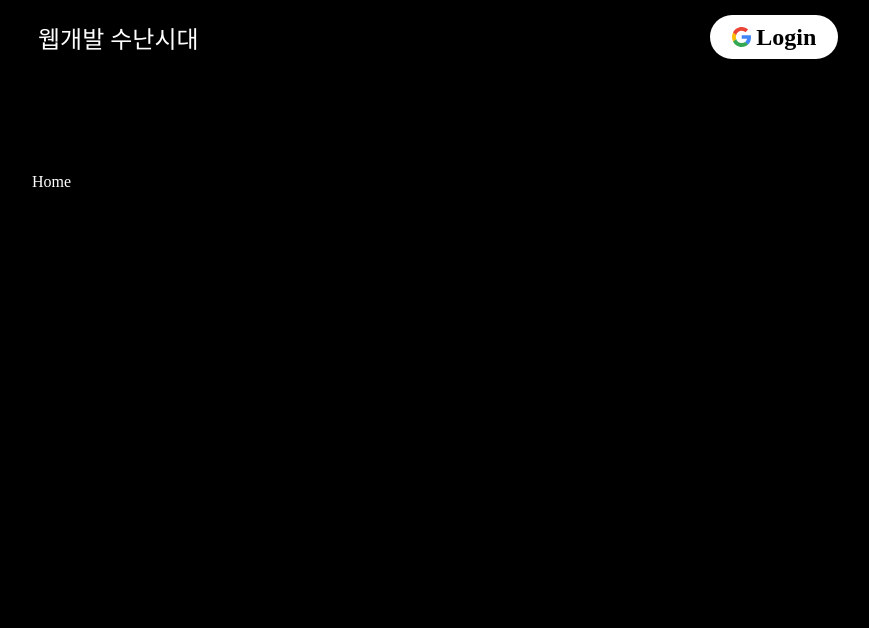
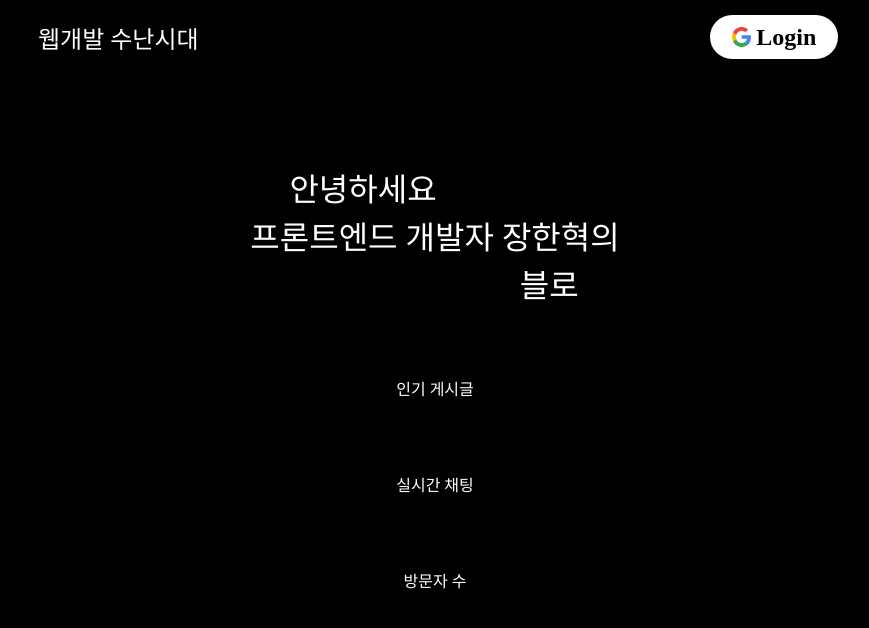
Before and after one commit to CHHyuk/create-my-blog, a React (Vite) app: page / in a window 1280 px wide. Shown: the top 628 px of the page, without its empty margins (205-1074 px from the left). Built offline with nearby package versions, Linux system fonts and the light colour scheme; no server answers; a web font is replaced by a local one.

Commit message:
feat: 자기소개 타이핑 기능 구현

```diff
--- a/src/App.jsx
+++ b/src/App.jsx
@@ -54,11 +54,11 @@ const GlobalStyles = createGlobalStyle`
   * {
     box-sizing: border-box;
   }
+
   body {
     background-color: black;
     color: white;
     font-family: 'Gamja Flower', cursive;
-
   }
 
   button {
--- /dev/null
+++ b/src/components/typing-animation.jsx
@@ -0,0 +1,61 @@
+import { useState, useEffect } from 'react';
+import styled from 'styled-components';
+
+const Text = styled.div`
+  display: inline-block; // 인라인 블록으로 설정
+  position: relative;
+
+  .cursor {
+    display: inline-block; // 인라인 블록으로 설정
+    width: 2px; // 커서 너비
+    height: 0.6em; // 커서 높이
+    background: white; // 커서 색상
+    animation: blink 0.5s step-start infinite;
+  }
+
+  @keyframes blink {
+    50% {
+      background: transparent;
+    }
+  }
+`;
+
+
+export default function TypingTitle({ string, delay }) {
+  const [text, setText] = useState('');
+  const [typingFinished, setTypingFinished] = useState(false);
+  const [typingStarted, setTypingStarted] = useState(false);
+
+  useEffect(() => {
+    let typingInterval;
+
+    const startTyping = () => {
+      setTypingStarted(true);
+      let count = 0;
+
+      typingInterval = setInterval(() => {
+        if (count < string.length-1) {
+          setText((prevText) => prevText + string[count]);
+          count++;
+        } else {
+          setTypingFinished(true);
+          clearInterval(typingInterval);
+        }
+      }, 200);
+    };
+
+    const delayTimer = setTimeout(startTyping, delay);
+
+    return () => {
+      clearTimeout(delayTimer);
+      clearInterval(typingInterval);
+    };
+  }, [string, delay]);
+
+  return (
+    <Text>
+      {text}
+      {typingStarted && !typingFinished && <span className="cursor"></span>}
+    </Text>
+  );
+}
--- a/src/routes/home.jsx
+++ b/src/routes/home.jsx
@@ -1,7 +1,75 @@
+import styled from "styled-components"
+import TypingAnimation from "../components/typing-animation"
+
+const Wrapper = styled.section`
+  display: flex;
+  flex-direction: column;
+  justify-content: center;
+  align-items: center;
+  gap: 5rem;
+`
+// 소개 섹션
+const IntroSection = styled.div`
+  display: flex;
+  flex-direction: column;
+  align-items: center;
+  justify-content: center;
+  gap: 1rem;
+  max-width: 26rem;
+  width: 100%;
+`
+
+const Greeting = styled.div`
+  width: 70%;
+  font-size: 2rem;
+  text-align: left;
+`
+
+const Myself = styled.div`
+  font-size: 2rem;
+`
+
+const BlogIntro = styled.div`
+  width: 70%;
+  font-size: 2rem;
+  text-align: right;
+`
+
+const PopularPosts = styled.div`
+
+`
+
+const VisitorStats = styled.div`
+
+`
+
+const LiveChat = styled.div`
+
+`
+
 export default function Home() {
   return (
-    <h1>
-      Home
-    </h1>
+    <Wrapper>
+      <IntroSection>
+        <Greeting>
+          <TypingAnimation string={" 안녕하세요"} delay={0} />
+        </Greeting>
+        <Myself>
+          <TypingAnimation string={" 프론트엔드 개발자 장한혁의"} delay={1500}/>
+        </Myself>
+        <BlogIntro>
+          <TypingAnimation string={" 블로그입니다."} delay={5000}/>
+        </BlogIntro>
+      </IntroSection>
+      <PopularPosts>
+        인기 게시글
+      </PopularPosts>
+      <LiveChat>
+        실시간 채팅
+      </LiveChat>
+      <VisitorStats>
+        방문자 수
+      </VisitorStats>
+    </Wrapper>
   )
 }
```
